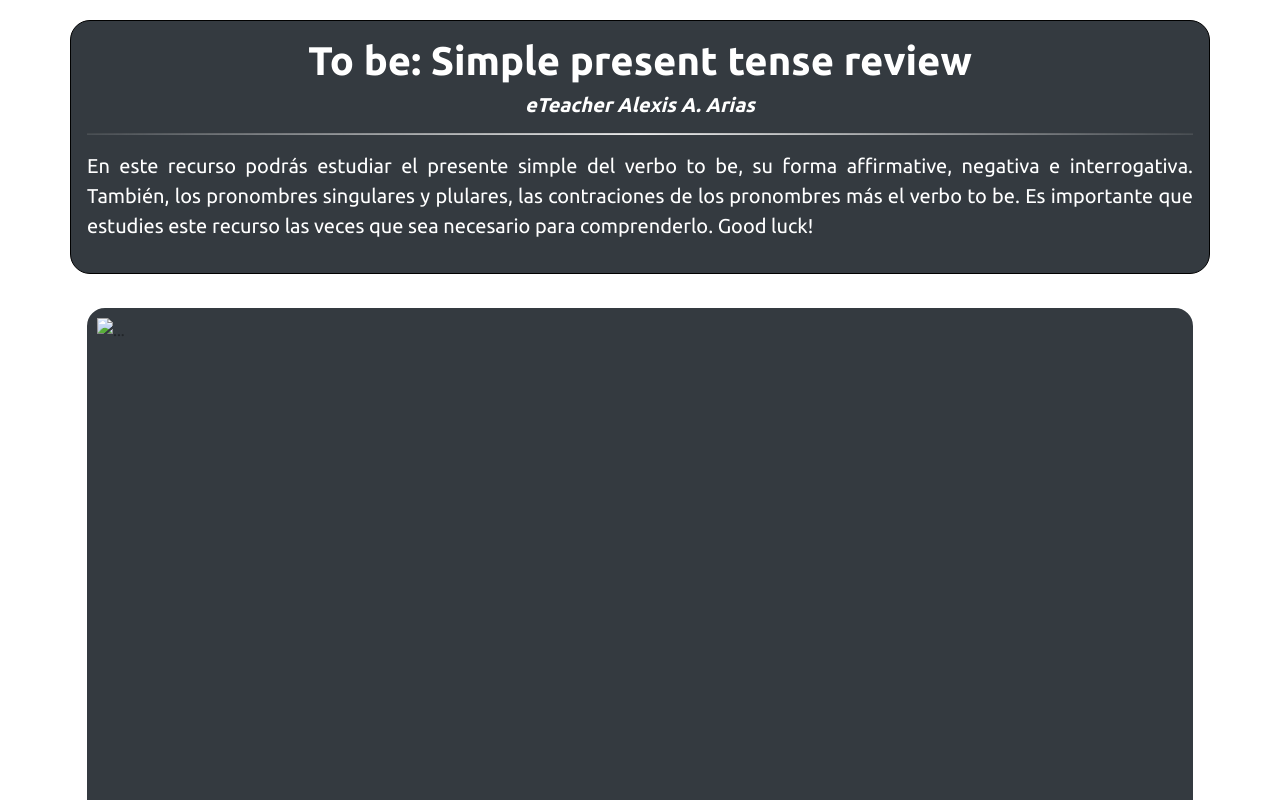
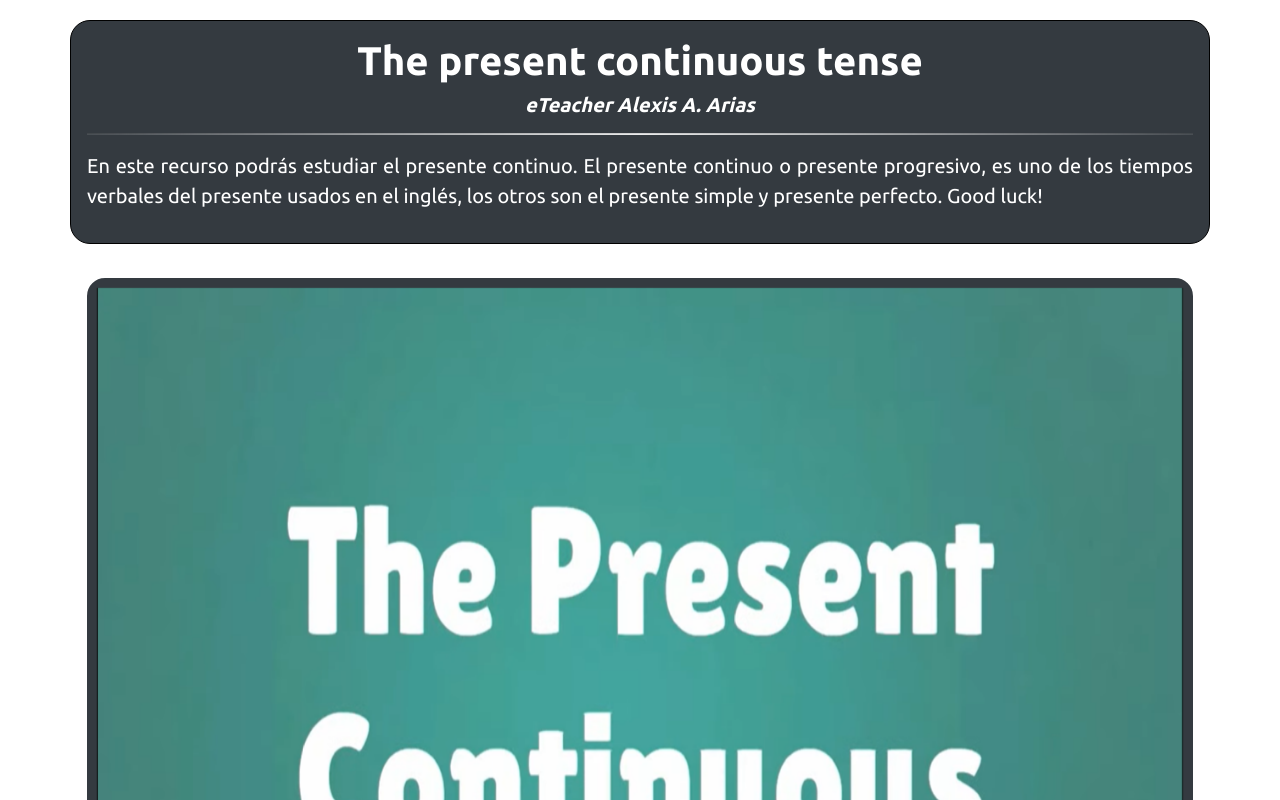
Before and after one commit to Aarias23/present_continuous, a plain HTML site: page index.html in a window 1280 px wide. Shown: the top 800 px of the page. Drawn offline with nearby package versions, Linux system fonts and the light colour scheme.

Commit message:
Update index.html

```diff
--- a/index.html
+++ b/index.html
@@ -21,15 +21,15 @@
     <body>
       <div class="container jumbotron bg-dark">
         <h1 class="module text-center change-color">
-        To be: Simple present tense review
+        The present continuous tense
         </h1>
         <h5 class="text-center change-color">
           <em><strong> eTeacher Alexis A. Arias</strong></em>
         </h5>
         <hr />
         <p class="header_text lead change-color">
-        En este recurso podrás estudiar el presente simple del verbo to be, su forma affirmative, negativa e interrogativa.
-        También, los pronombres singulares y plulares, las contraciones de los pronombres más el verbo to be. Es importante que estudies este recurso las veces que sea necesario para comprenderlo. Good luck!
+          En este recurso podrás estudiar el presente continuo. El presente continuo o presente progresivo,
+          es uno de los tiempos verbales del presente usados en el inglés, los otros son el presente simple y presente perfecto. Good luck!
 
         </p>
       </div>
@@ -66,9 +66,13 @@
             <div class="col-lg-12 col-md-12">
               <div class="carousel-inner">
                 <div class="carousel-item active">
-                <img src="img/to-slide01" class="d-block w-100" alt="..." />
+                  <img src="img/slide01.png" class="d-block w-100" alt="..." />
                   <div class="carousel-caption d-none d-md-block"></div>
                 </div>
+                <!-- <div class="carousel-item">
+                  <img src="img/slide01.png" class="d-block w-100" alt="..." />
+                  <div class="carousel-caption d-none d-md-block"></div>
+                </div> -->
                 <div class="carousel-item">
                   <img src="img/slide02.png" class="d-block w-100" alt="..." />
                   <div class="carousel-caption d-none d-md-block"></div>
```
Lines whose indentation alone changed are shown as unchanged.
